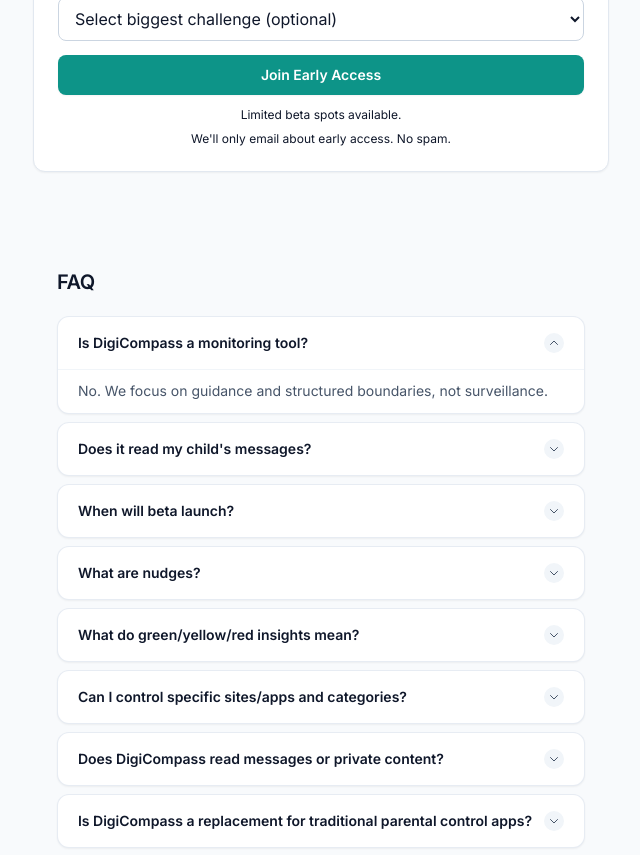
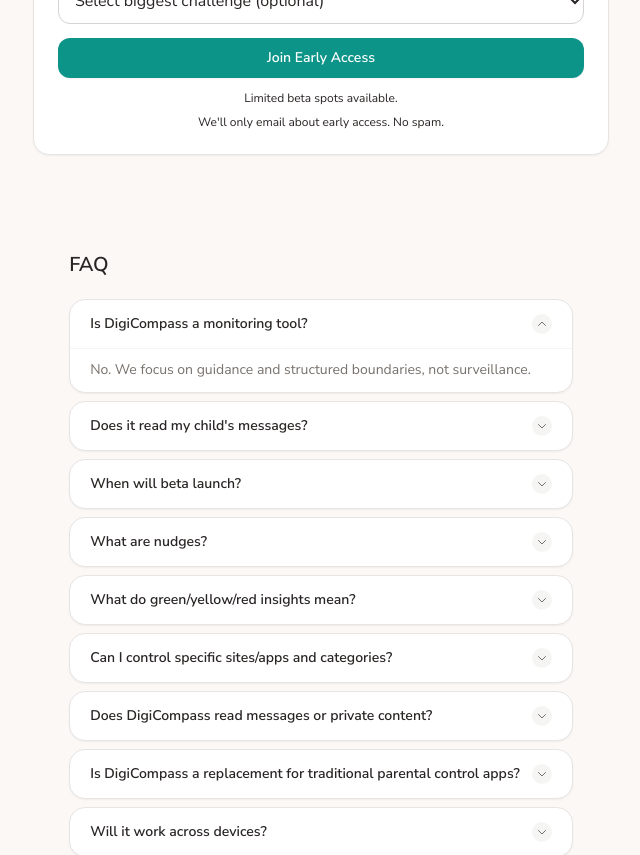
Before and after one commit to ashishkashyap/digicompass-web, a Next.js app: page / in a window 1280 px wide. Shown: the part 2879-3734 px from the top of the page, without its empty margins (319-959 px from the left). Built offline with nearby package versions, Linux system fonts and the light colour scheme.

Commit message:
more polish

```diff
--- a/app/globals.css
+++ b/app/globals.css
@@ -2,25 +2,25 @@
 @tailwind components;
 @tailwind utilities;
 
-/* DigiCompass brand — calm + growth, strong contrast */
+/* DigiCompass — warm, parent & kid friendly, calm */
 :root {
-  --background: #F8FAFC;
-  --foreground: #0F172A;
-  --primary: #1E3A8A;
+  --background: #FBF8F5;
+  --foreground: #292524;
+  --primary: #1E5F74;
   --accent: #0D9488;
-  --muted-foreground: #475569;
+  --muted-foreground: #78716c;
 }
 
 body {
   color: var(--foreground);
   background: var(--background);
   font-family: var(--font-sans), system-ui, sans-serif;
-  line-height: 1.6;
+  line-height: 1.65;
 }
 
-/* Typography hierarchy — headings read clear, not washed out */
+/* Headings — clear and approachable */
 .prose-heading {
-  letter-spacing: -0.02em;
+  letter-spacing: -0.015em;
   color: var(--foreground);
 }
 
--- a/app/layout.tsx
+++ b/app/layout.tsx
@@ -1,12 +1,16 @@
 import type { Metadata } from "next";
-import { Inter } from "next/font/google";
+import { Nunito_Sans } from "next/font/google";
 import { Analytics } from "@vercel/analytics/react";
 import { SpeedInsights } from "@vercel/speed-insights/next";
 import { SiteHeader } from "@/components/SiteHeader";
 import { SiteFooter } from "@/components/SiteFooter";
 import "./globals.css";
 
-const inter = Inter({ subsets: ["latin"], variable: "--font-sans" });
+const nunitoSans = Nunito_Sans({
+  subsets: ["latin"],
+  variable: "--font-sans",
+  display: "swap",
+});
 
 export const metadata: Metadata = {
   title: "DigiCompass — Find your direction",
@@ -27,7 +31,7 @@
 }>) {
   return (
     <html lang="en">
-      <body className={`${inter.variable} font-sans antialiased min-h-screen flex flex-col`}>
+      <body className={`${nunitoSans.variable} font-sans antialiased min-h-screen flex flex-col`}>
         <SiteHeader />
         <div className="flex-1 flex flex-col">
           {children}
--- a/components/SiteFooter.tsx
+++ b/components/SiteFooter.tsx
@@ -2,7 +2,7 @@
 
 export function SiteFooter() {
   return (
-    <footer className="border-t border-slate-200/80 bg-background mt-auto" role="contentinfo">
+    <footer className="border-t border-stone-200 bg-background mt-auto" role="contentinfo">
       <div className="max-w-5xl mx-auto px-4 py-8 sm:py-10">
         <nav className="flex flex-wrap gap-x-6 gap-y-1 text-sm text-muted-foreground mb-4" aria-label="Footer">
           <Link href="#" className="hover:text-foreground transition-colors focus:outline-none focus-visible:ring-2 focus-visible:ring-primary focus-visible:ring-offset-2 focus-visible:ring-offset-background rounded">
--- a/components/SiteHeader.tsx
+++ b/components/SiteHeader.tsx
@@ -11,7 +11,7 @@
 
   return (
     <header
-      className="sticky top-0 z-50 border-b border-slate-200 bg-background/98 backdrop-blur-sm supports-[backdrop-filter]:bg-background/95"
+      className="sticky top-0 z-50 border-b border-stone-200 bg-background/98 backdrop-blur-sm supports-[backdrop-filter]:bg-background/95"
       role="banner"
     >
       <div className="max-w-5xl mx-auto px-4 flex items-center justify-between h-14 sm:h-16 gap-4">
@@ -24,7 +24,7 @@
         <button
           type="button"
           onClick={scrollToWaitlist}
-          className="shrink-0 rounded-lg bg-accent text-white px-4 py-2 text-sm font-semibold shadow-sm hover:bg-accent/90 hover:shadow active:bg-accent/80 transition-colors focus:outline-none focus-visible:ring-2 focus-visible:ring-accent focus-visible:ring-offset-2 focus-visible:ring-offset-background"
+          className="shrink-0 rounded-xl bg-accent text-white px-4 py-2 text-sm font-semibold shadow-sm hover:bg-accent/90 hover:shadow active:bg-accent/80 transition-colors focus:outline-none focus-visible:ring-2 focus-visible:ring-accent focus-visible:ring-offset-2 focus-visible:ring-offset-background"
         >
           Join Early Access
         </button>
--- a/components/landing/Comparison.tsx
+++ b/components/landing/Comparison.tsx
@@ -11,7 +11,7 @@
         {COMPARISON.heading}
       </h2>
       <div className="grid gap-4 sm:grid-cols-2">
-        <div className="rounded-xl border border-slate-200 bg-white p-4 sm:p-5 shadow-sm">
+        <div className="rounded-2xl border border-stone-200 bg-white p-4 sm:p-5 shadow-sm">
           <h3 className="text-sm font-semibold text-foreground tracking-tight mb-3">
             {COMPARISON.left.title}
           </h3>
@@ -22,7 +22,7 @@
                 className="flex items-start gap-2 text-sm text-muted-foreground leading-relaxed"
               >
                 <span
-                  className="mt-1.5 flex h-1.5 w-1.5 shrink-0 rounded-full bg-slate-300"
+                  className="mt-1.5 flex h-1.5 w-1.5 shrink-0 rounded-full bg-stone-300"
                   aria-hidden
                 />
                 {text}
@@ -30,7 +30,7 @@
             ))}
           </ul>
         </div>
-        <div className="rounded-xl border-2 border-accent/40 bg-accent/[0.07] p-4 sm:p-5 shadow-sm">
+        <div className="rounded-2xl border-2 border-accent/40 bg-accent/[0.07] p-4 sm:p-5 shadow-sm">
           <h3 className="text-sm font-semibold text-foreground tracking-tight mb-3">
             {COMPARISON.right.title}
           </h3>
--- a/components/landing/FAQ.tsx
+++ b/components/landing/FAQ.tsx
@@ -34,21 +34,21 @@
           return (
             <div
               key={i}
-              className="rounded-xl border border-slate-200/80 bg-white shadow-sm overflow-hidden"
+              className="rounded-2xl border border-stone-200 bg-white shadow-sm overflow-hidden"
             >
               <dt>
                 <button
                   type="button"
                   onClick={() => setOpenIndex(isOpen ? null : i)}
                   onKeyDown={(e) => handleKeyDown(e, i)}
-                  className="w-full flex items-center justify-between gap-3 text-left px-4 sm:px-5 py-4 text-sm font-semibold text-foreground hover:bg-slate-50/80 transition-colors focus:outline-none focus-visible:ring-2 focus-visible:ring-primary focus-visible:ring-inset"
+                  className="w-full flex items-center justify-between gap-3 text-left px-4 sm:px-5 py-3.5 text-sm font-semibold text-foreground hover:bg-stone-50 transition-colors focus:outline-none focus-visible:ring-2 focus-visible:ring-primary focus-visible:ring-inset"
                   aria-expanded={isOpen}
                   aria-controls={`faq-answer-${i}`}
                   id={`faq-question-${i}`}
                 >
                   <span>{item.q}</span>
                   <span
-                    className={`flex h-5 w-5 shrink-0 items-center justify-center rounded-full bg-slate-100 text-muted-foreground transition-transform ${isOpen ? "rotate-180" : ""}`}
+                    className={`flex h-5 w-5 shrink-0 items-center justify-center rounded-full bg-stone-100 text-muted-foreground transition-transform ${isOpen ? "rotate-180" : ""}`}
                     aria-hidden
                   >
                     <svg
@@ -71,7 +71,7 @@
                 id={`faq-answer-${i}`}
                 role="region"
                 aria-labelledby={`faq-question-${i}`}
-                className={`border-t border-slate-100 ${isOpen ? "block" : "hidden"}`}
+                className={`border-t border-stone-100 ${isOpen ? "block" : "hidden"}`}
               >
                 <p className="px-4 sm:px-5 py-2.5 text-sm text-muted-foreground leading-relaxed">
                   {item.a}
--- a/components/landing/Hero.tsx
+++ b/components/landing/Hero.tsx
@@ -41,14 +41,14 @@
           <button
             type="button"
             onClick={handleJoinEarlyAccess}
-            className="rounded-lg bg-accent text-white px-5 py-2.5 sm:py-3 text-sm font-semibold shadow-sm hover:bg-accent/90 hover:shadow active:bg-accent/80 transition-colors focus:outline-none focus-visible:ring-2 focus-visible:ring-accent focus-visible:ring-offset-2 focus-visible:ring-offset-background"
+            className="rounded-xl bg-accent text-white px-5 py-2.5 sm:py-3 text-sm font-semibold shadow-sm hover:bg-accent/90 hover:shadow active:bg-accent/80 transition-colors focus:outline-none focus-visible:ring-2 focus-visible:ring-accent focus-visible:ring-offset-2 focus-visible:ring-offset-background"
           >
             {HERO.ctaPrimary}
           </button>
           <button
             type="button"
             onClick={handleSeeHowItWorks}
-            className="rounded-lg border border-slate-300 bg-white text-foreground px-5 py-2.5 sm:py-3 text-sm font-medium hover:bg-slate-50 hover:border-slate-400 active:bg-slate-100 transition-colors focus:outline-none focus-visible:ring-2 focus-visible:ring-primary focus-visible:ring-offset-2 focus-visible:ring-offset-background"
+            className="rounded-xl border-2 border-stone-300 bg-white text-foreground px-5 py-2.5 sm:py-3 text-sm font-medium hover:bg-stone-50 hover:border-stone-400 active:bg-stone-100 transition-colors focus:outline-none focus-visible:ring-2 focus-visible:ring-primary focus-visible:ring-offset-2 focus-visible:ring-offset-background"
           >
             {HERO.ctaSecondary}
           </button>
--- a/components/landing/HowItWorks.tsx
+++ b/components/landing/HowItWorks.tsx
@@ -14,7 +14,7 @@
         {HOW_IT_WORKS.steps.map((card, i) => (
           <article
             key={i}
-            className="rounded-xl border border-slate-200 bg-white p-4 sm:p-5 shadow-sm hover:shadow transition-shadow"
+            className="rounded-2xl border border-stone-200 bg-white p-4 sm:p-5 shadow-sm hover:shadow transition-shadow"
           >
             <h3 className="text-base font-semibold text-foreground tracking-tight">
               {card.title}
--- a/components/landing/Pillars.tsx
+++ b/components/landing/Pillars.tsx
@@ -14,7 +14,7 @@
         {PILLARS.items.map((item, i) => (
           <article
             key={i}
-            className="rounded-xl border border-slate-200 bg-white p-4 sm:p-5 shadow-sm hover:shadow transition-shadow"
+            className="rounded-2xl border border-stone-200 bg-white p-4 sm:p-5 shadow-sm hover:shadow transition-shadow"
           >
             <h3 className="text-base font-semibold text-foreground tracking-tight">
               {item.title}
--- a/components/landing/Waitlist.tsx
+++ b/components/landing/Waitlist.tsx
@@ -98,7 +98,7 @@
   }
 
   return (
-    <div className="rounded-xl border border-slate-200 bg-white p-5 sm:p-6 shadow-sm max-w-xl">
+    <div className="rounded-2xl border border-stone-200 bg-white p-5 sm:p-6 shadow-sm max-w-xl">
       <h2
         id="waitlist-heading"
         className="text-xl font-semibold text-foreground tracking-tight prose-heading"
@@ -132,7 +132,7 @@
             disabled={status === "loading"}
             aria-invalid={!!errorMessage}
             aria-describedby={errorMessage ? "waitlist-email-error" : undefined}
-            className={`w-full rounded-lg border px-3 py-2.5 text-foreground placeholder:text-muted-foreground focus:outline-none focus-visible:ring-2 focus-visible:ring-primary focus-visible:border-transparent disabled:opacity-60 disabled:cursor-not-allowed disabled:bg-slate-50 ${errorMessage ? "border-red-400" : "border-slate-300"}`}
+            className={`w-full rounded-xl border px-3 py-2.5 text-foreground placeholder:text-muted-foreground focus:outline-none focus-visible:ring-2 focus-visible:ring-primary focus-visible:border-transparent disabled:opacity-60 disabled:cursor-not-allowed disabled:bg-stone-50 ${errorMessage ? "border-red-400" : "border-stone-300"}`}
           />
         </div>
         <div>
@@ -150,7 +150,7 @@
             name="childAgeRange"
             disabled={status === "loading"}
             aria-label={`${WAITLIST.childAgeLabel} ${WAITLIST.childAgeOptional}`}
-            className="w-full rounded-lg border border-slate-300 px-3 py-2.5 text-foreground bg-white focus:outline-none focus-visible:ring-2 focus-visible:ring-primary focus-visible:border-transparent disabled:opacity-60 disabled:cursor-not-allowed disabled:bg-slate-50"
+            className="w-full rounded-xl border border-stone-300 px-3 py-2.5 text-foreground bg-white focus:outline-none focus-visible:ring-2 focus-visible:ring-primary focus-visible:border-transparent disabled:opacity-60 disabled:cursor-not-allowed disabled:bg-stone-50"
           >
             {CHILD_AGE_OPTIONS.map((opt) => (
               <option key={opt.value || "empty"} value={opt.value}>
@@ -174,7 +174,7 @@
             name="biggestChallenge"
             disabled={status === "loading"}
             aria-label={`${WAITLIST.biggestChallengeLabel} ${WAITLIST.biggestChallengeOptional}`}
-            className="w-full rounded-lg border border-slate-300 px-3 py-2.5 text-foreground bg-white focus:outline-none focus-visible:ring-2 focus-visible:ring-primary focus-visible:border-transparent disabled:opacity-60 disabled:cursor-not-allowed disabled:bg-slate-50"
+            className="w-full rounded-xl border border-stone-300 px-3 py-2.5 text-foreground bg-white focus:outline-none focus-visible:ring-2 focus-visible:ring-primary focus-visible:border-transparent disabled:opacity-60 disabled:cursor-not-allowed disabled:bg-stone-50"
           >
             {CHALLENGE_OPTIONS.map((opt) => (
               <option key={opt.value || "empty"} value={opt.value}>
@@ -195,7 +195,7 @@
         <button
           type="submit"
           disabled={status === "loading"}
-          className="w-full rounded-lg bg-accent text-white px-4 py-2.5 text-sm font-semibold shadow-sm hover:bg-accent/90 hover:shadow active:bg-accent/80 transition-colors focus:outline-none focus-visible:ring-2 focus-visible:ring-accent focus-visible:ring-offset-2 focus-visible:ring-offset-background disabled:opacity-60 disabled:cursor-not-allowed disabled:shadow-none"
+          className="w-full rounded-xl bg-accent text-white px-4 py-2.5 text-sm font-semibold shadow-sm hover:bg-accent/90 hover:shadow active:bg-accent/80 transition-colors focus:outline-none focus-visible:ring-2 focus-visible:ring-accent focus-visible:ring-offset-2 focus-visible:ring-offset-background disabled:opacity-60 disabled:cursor-not-allowed disabled:shadow-none"
         >
           {status === "loading" ? WAITLIST.submitLoading : WAITLIST.submitLabel}
         </button>
```
Also changed, not shown: components/landing/DemoPlaceholder.tsx (+7 -7 lines).
